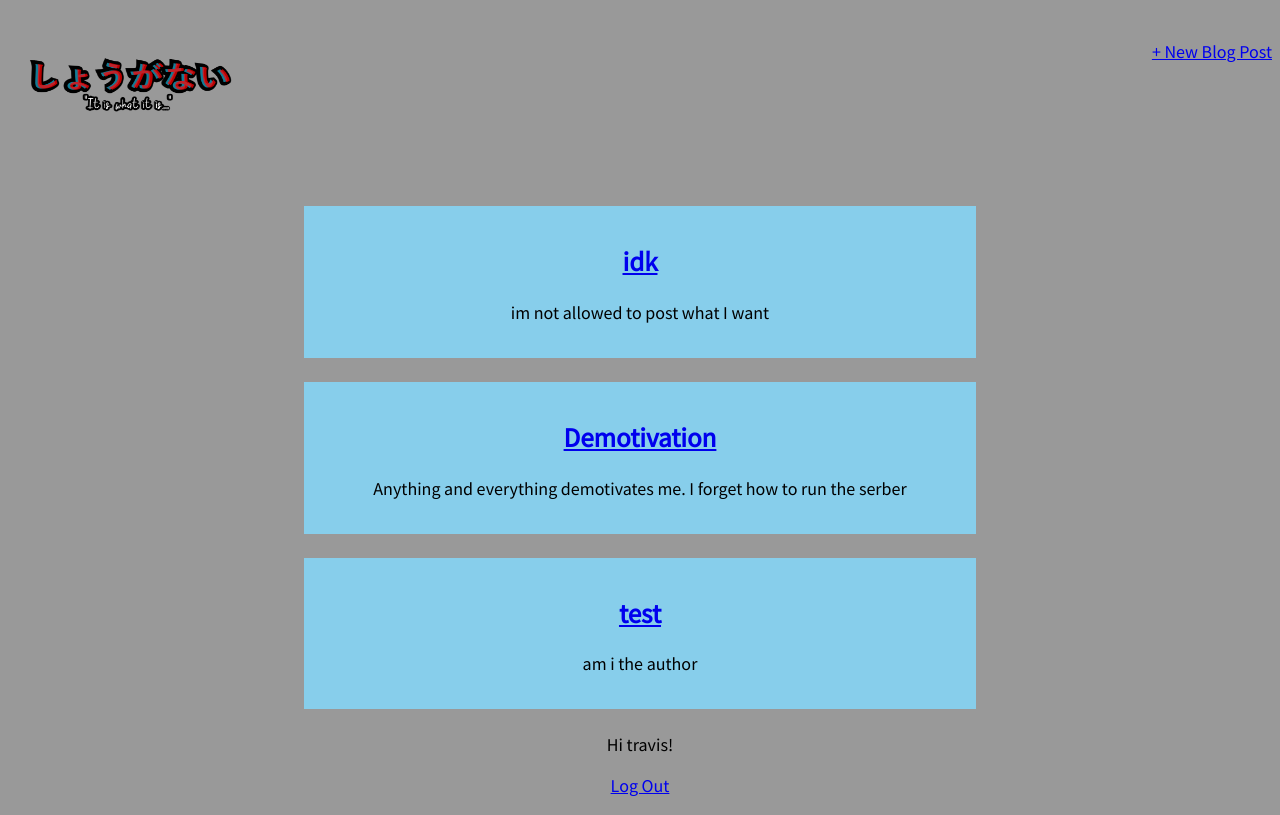
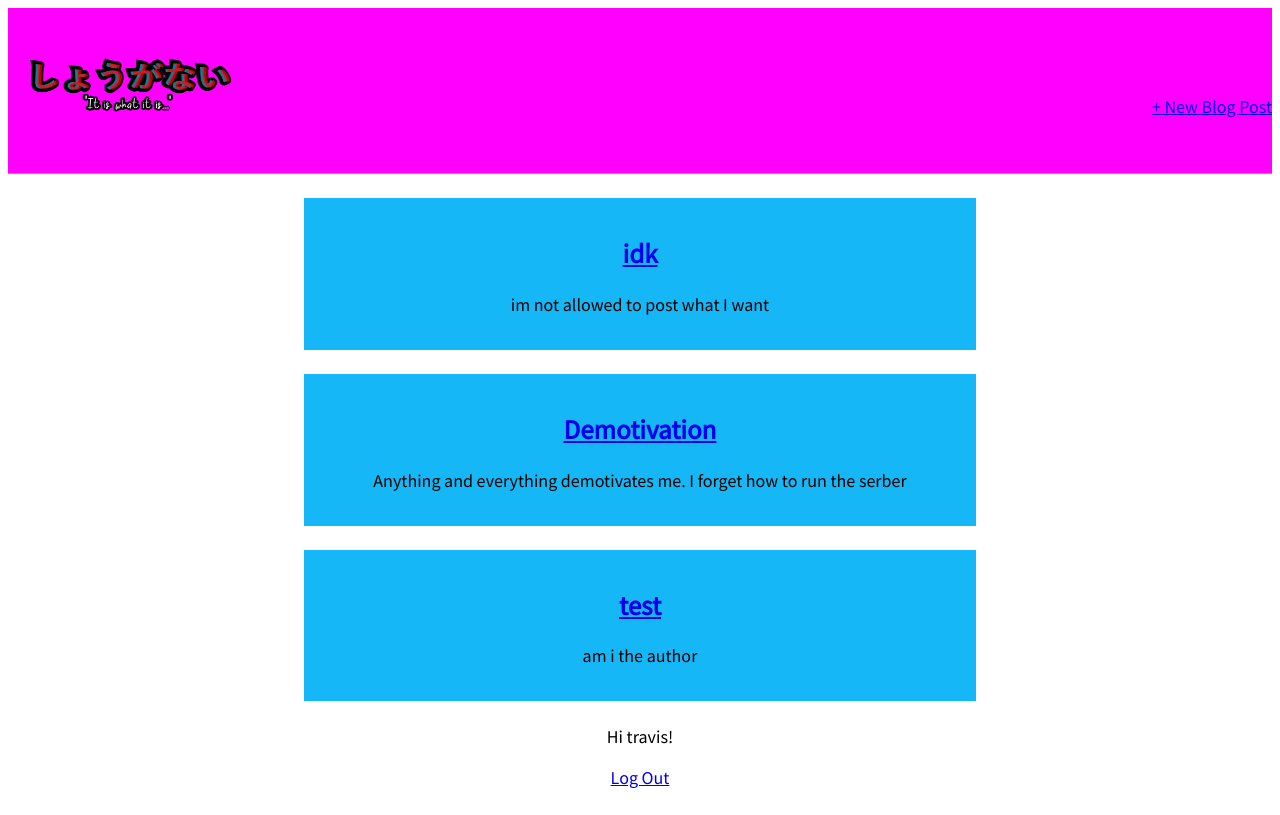
Before and after one commit to ecbishop1055/Shouganai, a Django app: page / in a window 1280 px wide. After the commit the page ends 788 px from the top, so only its background shows below. Run offline with Django 3.2, Linux system fonts and the light colour scheme; a user stored in the database is signed in; data comes from the database, SQL or seed files in the repository; both versions use the stored data as it was after the commit.

Commit message:
Permissions added [need to fix sign up redirect]

```diff
--- a/Shougonai/views.py
+++ b/Shougonai/views.py
@@ -1,28 +1,41 @@
+from django.contrib.auth.mixins import LoginRequiredMixin, UserPassesTestMixin
 from django.shortcuts import render
 from django.views.generic import ListView, DetailView
 from django.views.generic.edit import CreateView, UpdateView, DeleteView
 from django.urls import reverse_lazy
 from .models import Posts
 # Create your views here.
-class BlogListView(ListView):
+class BlogListView(LoginRequiredMixin, ListView):
     model = Posts
     template_name = 'home.html'
 
-class BlogDetailView(DetailView):
+class BlogDetailView(LoginRequiredMixin, DetailView):
     model = Posts
     template_name = 'post_detail.html'
 
-class BlogCreateView(CreateView):
+class BlogCreateView(LoginRequiredMixin, CreateView):
     model = Posts
     template_name = 'post_new.html'
-    fields = ['title', 'author', 'body']
+    fields = ['title', 'body']
 
-class BlogUpdateView(UpdateView):
+    def form_valid(self, form):
+        form.instance.author = self.request.user
+        return super().form_valid(form)
+
+class BlogUpdateView(LoginRequiredMixin, UserPassesTestMixin, UpdateView):
     model = Posts
     template_name = 'post_edit.html'
     fields = ['title', 'body']
 
-class BlogDeleteView(DeleteView):
+    def test_func(self):
+        obj = self.get_object()
+        return obj.author == self.request.user
+
+class BlogDeleteView(LoginRequiredMixin, UserPassesTestMixin, DeleteView):
     model = Posts
     template_name = 'post_delete.html'
     success_url = reverse_lazy('home')
+
+    def test_func(self):
+        obj = self.get_object()
+        return obj.author == self.request.user
--- a/static/css/base.css
+++ b/static/css/base.css
@@ -8,14 +8,16 @@ body {
     text-align: center;
     font-family: 'Source Sans Pro', sans-serif;
     font-size: 18px;
-    background-color: #999;
+    background-color: white;
 
 }
 
 header {
     border-bottom: 1px solid #999;
-    margin-bottom: 2rem;
+    margin-bottom: auto;
     display: flex;
+    background-color: magenta;
+    align-items: center;
 }
 
 .nav-left {
@@ -33,7 +35,7 @@ header {
     /* border-style: dashed; */
     /* border-width: 5px; */
     max-width: 40rem;
-    background-color: skyblue;
+    background-color: rgb(22, 183, 247);
 }
 
 post-entry h2{
--- a/templates/registration/login.html
+++ b/templates/registration/login.html
@@ -8,4 +8,5 @@
     {{ form.as_p }}
     <button type="submit">Log In</button>
 </form>
+
 {% endblock content %}
```
Also changed, not shown: db.sqlite3, 2 other files.
